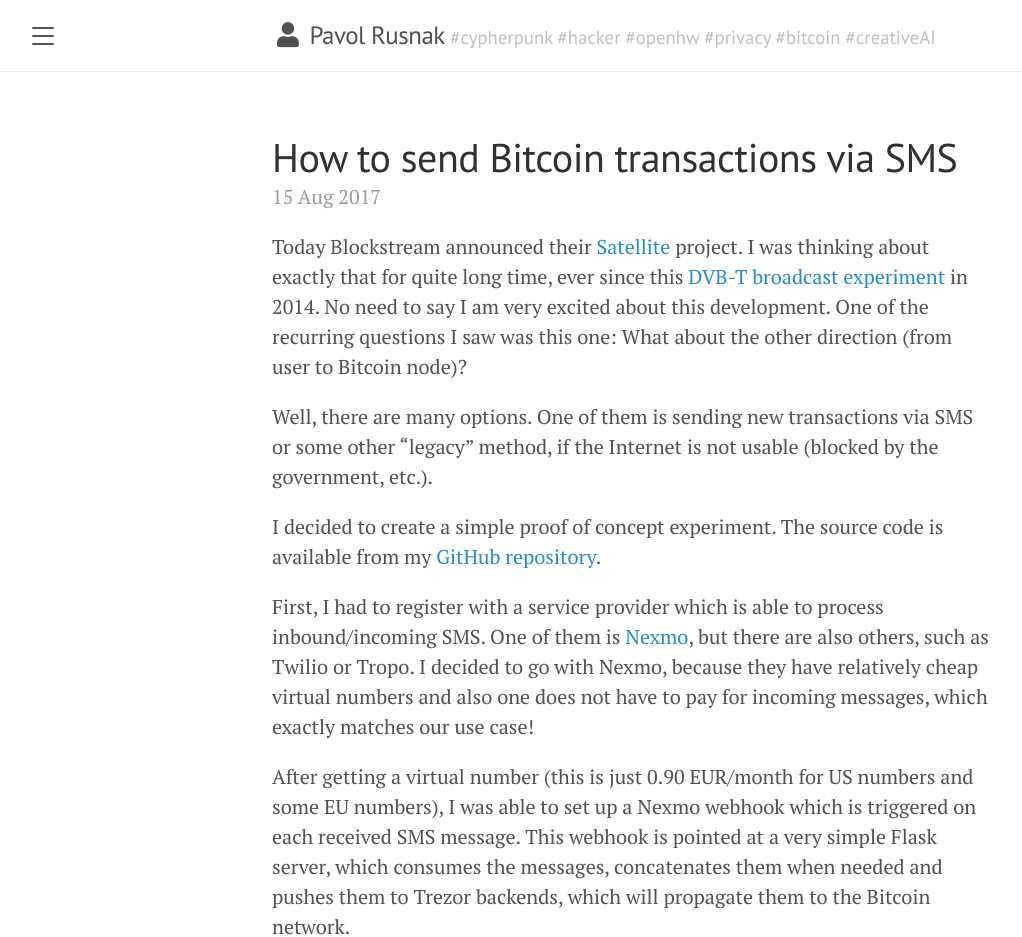
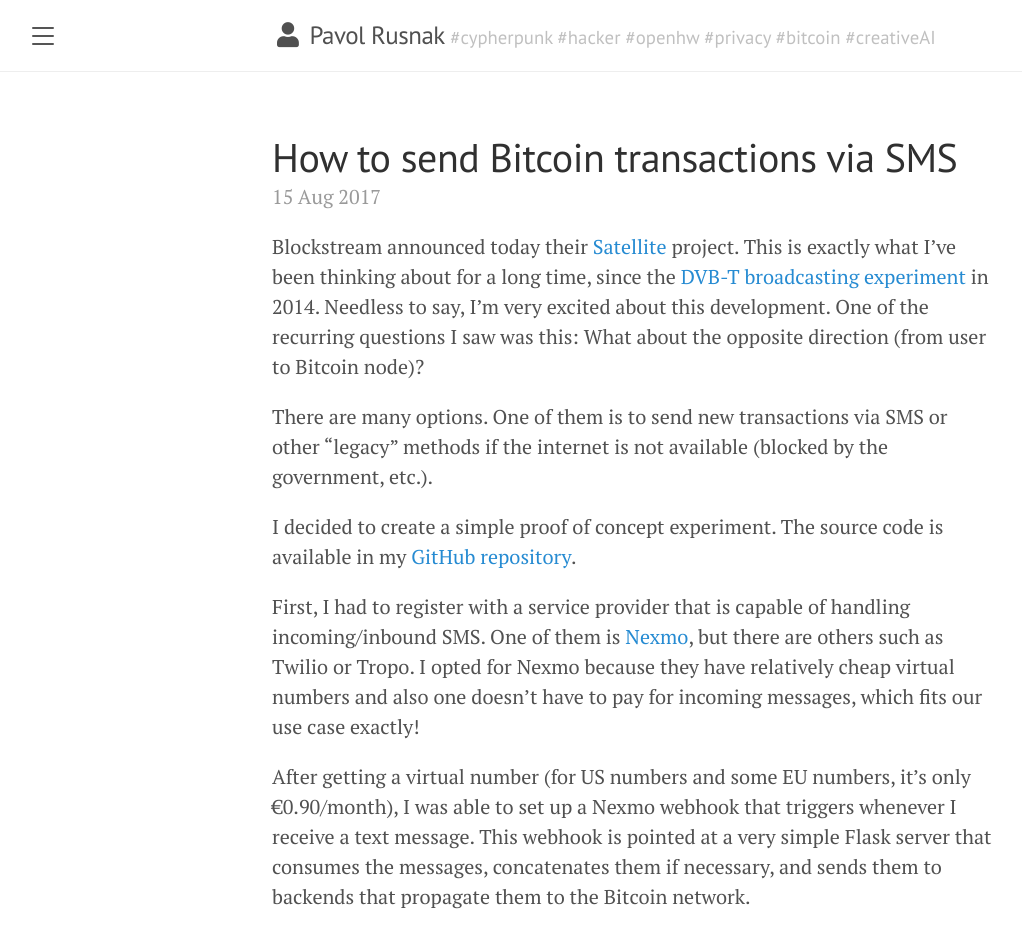
Before and after one commit to prusnak/rusnak.io, a Jekyll site: the page built from _posts/2017-08-15-how-to-send-bitcoin-transactions-via-sms.md, in a window 1280 px wide and 1400 px high. Shown: the top 937 px of the window, without its empty margins (8-1030 px from the left). Built offline with Jekyll 4.4.1, drawn with Linux system fonts in a browser that asks for light colours; nearby versions of some CDN libraries; some of the changed text lies outside the part shown.

Commit message:
update smspushtx post

```diff
--- a/_posts/2017-08-15-how-to-send-bitcoin-transactions-via-sms.md
+++ b/_posts/2017-08-15-how-to-send-bitcoin-transactions-via-sms.md
@@ -3,22 +3,46 @@
 title: How to send Bitcoin transactions via SMS
 ---
 
-Today Blockstream announced their [Satellite](https://blockstream.com/satellite/) project. I was thinking about exactly that for quite long time, ever since this [DVB-T broadcast experiment](http://kryptoradio.koodilehto.fi/) in 2014. No need to say I am very excited about this development. One of the recurring questions I saw was this one: What about the other direction (from user to Bitcoin node)?
+Blockstream announced today their [Satellite](https://blockstream.com/satellite/) project.
+This is exactly what I've been thinking about for a long time, since the [DVB-T broadcasting experiment](https://kryptoradio.koodilehto.fi/) in 2014.
+Needless to say, I'm very excited about this development.
+One of the recurring questions I saw was this: What about the opposite direction (from user to Bitcoin node)?
 
-Well, there are many options. One of them is sending new transactions via SMS or some other "legacy" method, if the Internet is not usable (blocked by the government, etc.).
+There are many options.
+One of them is to send new transactions via SMS or other "legacy" methods if the internet is not available (blocked by the government, etc.).
 
-I decided to create a simple proof of concept experiment. The source code is available from my [GitHub repository](https://github.com/prusnak/smspushtx).
+I decided to create a simple proof of concept experiment.
+The source code is available in my [GitHub repository](https://github.com/prusnak/smspushtx).
 
-First, I had to register with a service provider which is able to process inbound/incoming SMS. One of them is [Nexmo](https://www.nexmo.com/), but there are also others, such as Twilio or Tropo. I decided to go with Nexmo, because they have relatively cheap virtual numbers and also one does not have to pay for incoming messages, which exactly matches our use case!
+First, I had to register with a service provider that is capable of handling incoming/inbound SMS.
+One of them is [Nexmo](https://www.nexmo.com/), but there are others such as Twilio or Tropo.
+I opted for Nexmo because they have relatively cheap virtual numbers and also one doesn't have to pay for incoming messages, which fits our use case exactly!
 
-After getting a virtual number (this is just 0.90 EUR/month for US numbers and some EU numbers), I was able to set up a Nexmo webhook which is triggered on each received SMS message. This webhook is pointed at a very simple Flask server, which consumes the messages, concatenates them when needed and pushes them to Trezor backends, which will propagate them to the Bitcoin network.
+After getting a virtual number (for US numbers and some EU numbers, it's only €0.90/month), I was able to set up a Nexmo webhook that triggers whenever I receive a text message.
+This webhook is pointed at a very simple Flask server that consumes the messages, concatenates them if necessary, and sends them to backends that propagate them to the Bitcoin network.
 
-Below is the screenshot of the base64 encoded transaction I sent to my service. It's already [mined in the blockchain](https://btc1.trezor.io/tx/d72ccc13fcbe9ea22ef60c4c5123c9825e7c56740e566ee1c3456471684b4b4e) after being successfully broadcasted via my service to the Bitcoin network. You can also use hex encoded transactions.
+Below is a screenshot of a base64 encoded transaction I sent to my service.
+It is already [mined in the blockchain](https://btc1.trezor.io/tx/d72ccc13fcbe9ea22ef60c4c5123c9825e7c56740e566ee1c3456471684b4b4e) after it was successfully broadcast via my service to the Bitcoin network.
+being successfully broadcasted via my service to the Bitcoin network. **You can also use transactions encoded in hexadecimal.**
 
-The most important info - the phone number of the SMS relay service is the following:
+The most important information - the phone number of the SMS relay service is as follows:
 
 **+1 (863) 248-2646** or **+1 (863) BIT-COIN**
 
 Enjoy! :-)
 
 ![smspushtx](/assets/smspushtx.png)
+
+## Sending messages longer than 160 characters
+
+Modern GSM phones can automatically split longer messages into 160-character chunks.
+These are automatically joined together correctly on the server.
+
+If your phone can't do this automatically, you can do it manually by prefixing each message with the following scheme:
+
+* `(1/2)` and `(2/2)` for 2 messages
+* `(1/3)`, `(2/3)` and `(3/3)` for 3 messages
+* `(1/4)`, `(2/4)`, `(3/4)`, and `(4/4)` for 4 messages
+* etc.
+
+The space after the bracket is not necessary.
```
